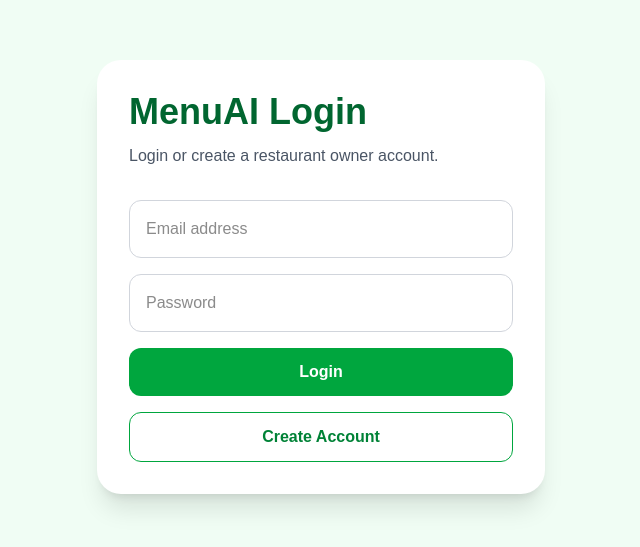
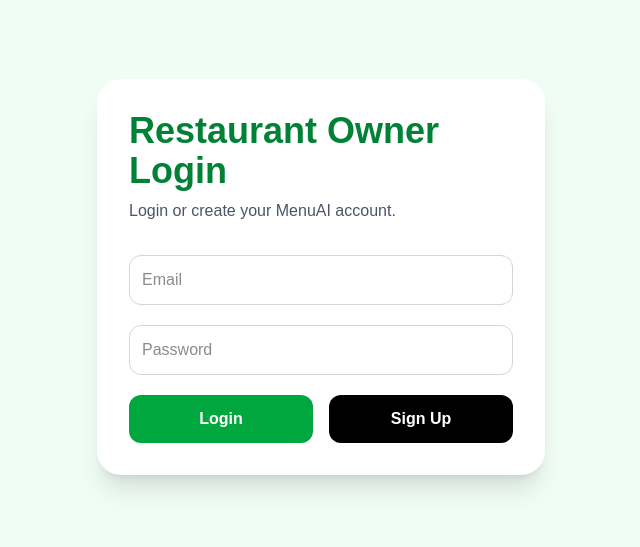
Before and after one commit to Real-me-in/menuai, a Next.js app: page /login in a window 1280 px wide. Shown: the part 123-670 px from the top of the page, without its empty margins (319-959 px from the left). Built offline with nearby package versions, Linux system fonts and the light colour scheme; no server answers.

Commit message:
Save menus under logged in user

```diff
--- a/app/login/page.tsx
+++ b/app/login/page.tsx
@@ -2,76 +2,109 @@
 
 import { useState } from "react";
 import { supabase } from "@/lib/supabase";
+import { useRouter } from "next/navigation";
 
 export default function LoginPage() {
+  const router = useRouter();
+
   const [email, setEmail] = useState("");
   const [password, setPassword] = useState("");
+  const [loading, setLoading] = useState(false);
+  const [message, setMessage] = useState("");
 
   async function signUp() {
+    try {
+      setLoading(true);
+      setMessage("");
+
       const { error } = await supabase.auth.signUp({
         email,
         password,
       });
 
       if (error) {
-      alert(error.message);
-    } else {
-      alert("Signup successful. Check your email if confirmation is required.");
+        setMessage(error.message);
+        return;
+      }
+
+      setMessage("Account created successfully.");
+    } finally {
+      setLoading(false);
     }
   }
 
   async function login() {
+    try {
+      setLoading(true);
+      setMessage("");
+
       const { error } = await supabase.auth.signInWithPassword({
         email,
         password,
       });
 
       if (error) {
-      alert(error.message);
-    } else {
-      window.location.href = "/dashboard";
+        setMessage(error.message);
+        return;
+      }
+
+      router.push("/");
+    } finally {
+      setLoading(false);
     }
   }
 
   return (
     <main className="flex min-h-screen items-center justify-center bg-green-50 px-6">
       <div className="w-full max-w-md rounded-3xl bg-white p-8 shadow-xl">
-        <h1 className="text-4xl font-bold text-green-800">MenuAI Login</h1>
+        <h1 className="text-4xl font-bold text-green-700">
+          Restaurant Owner Login
+        </h1>
 
-        <p className="mt-3 text-gray-600">
-          Login or create a restaurant owner account.
+        <p className="mt-2 text-gray-600">
+          Login or create your MenuAI account.
         </p>
 
-        <div className="mt-8 space-y-4">
+        <div className="mt-8 space-y-5">
           <input
             type="email"
-            placeholder="Email address"
-            className="w-full rounded-xl border border-gray-300 p-4"
+            placeholder="Email"
             value={email}
             onChange={(e) => setEmail(e.target.value)}
+            className="w-full rounded-xl border border-gray-300 p-3"
           />
 
           <input
             type="password"
             placeholder="Password"
-            className="w-full rounded-xl border border-gray-300 p-4"
             value={password}
             onChange={(e) => setPassword(e.target.value)}
+            className="w-full rounded-xl border border-gray-300 p-3"
           />
 
+          <div className="flex gap-4">
             <button
               onClick={login}
-            className="w-full rounded-xl bg-green-600 px-6 py-3 font-semibold text-white hover:bg-green-700"
+              disabled={loading}
+              className="flex-1 rounded-xl bg-green-600 px-6 py-3 font-semibold text-white hover:bg-green-700"
             >
               Login
             </button>
 
             <button
               onClick={signUp}
-            className="w-full rounded-xl border border-green-600 px-6 py-3 font-semibold text-green-700 hover:bg-green-50"
+              disabled={loading}
+              className="flex-1 rounded-xl bg-black px-6 py-3 font-semibold text-white"
             >
-            Create Account
+              Sign Up
             </button>
+          </div>
+
+          {message && (
+            <div className="rounded-xl bg-green-50 p-4 text-sm text-gray-700">
+              {message}
+            </div>
+          )}
         </div>
       </div>
     </main>
--- a/app/page.tsx
+++ b/app/page.tsx
@@ -2,6 +2,7 @@
 
 import { useState } from "react";
 import QRCode from "react-qr-code";
+import { supabase } from "@/lib/supabase";
 
 type MenuItem = {
   name: string;
@@ -25,22 +26,37 @@
   const [menuText, setMenuText] = useState("");
   const [menuData, setMenuData] = useState<MenuData | null>(null);
   const [rawResult, setRawResult] = useState("");
+  const [loading, setLoading] = useState(false);
   const [menuSlug, setMenuSlug] = useState("");
-  const [loading, setLoading] = useState(false);
 
   async function generateMenu() {
     try {
       setLoading(true);
       setMenuData(null);
       setRawResult("");
+      setMenuSlug("");
+
+      const {
+        data: { user },
+      } = await supabase.auth.getUser();
+
+      if (!user) {
+        alert("Please login first.");
+        return;
+      }
 
       const response = await fetch("/api/generate-menu", {
         method: "POST",
         headers: { "Content-Type": "application/json" },
-        body: JSON.stringify({ restaurantName, menuText }),
+        body: JSON.stringify({
+          restaurantName,
+          menuText,
+          userId: user.id,
+        }),
       });
 
       const data = await response.json();
+
       let resultText = data.result || "";
 
       resultText = resultText
@@ -56,10 +72,13 @@
       }
 
       const parsed = JSON.parse(resultText);
+
       setMenuData(parsed);
       setMenuSlug(data.slug);
     } catch (error) {
-      setRawResult("Could not convert JSON into menu cards. Try clicking Generate again.");
+      setRawResult(
+        "Could not convert JSON into menu cards. Try clicking Generate again."
+      );
     } finally {
       setLoading(false);
     }
@@ -68,7 +87,9 @@
   return (
     <main className="min-h-screen bg-green-50 px-6 py-10">
       <div className="mx-auto max-w-5xl">
-        <h1 className="text-4xl font-bold text-gray-900">Restaurant Dashboard</h1>
+        <h1 className="text-4xl font-bold text-gray-900">
+          Restaurant Dashboard
+        </h1>
 
         <p className="mt-2 text-gray-600">
           Paste your menu text and generate an AI-powered digital menu.
@@ -126,6 +147,7 @@
                       >
                         <div className="flex justify-between gap-4">
                           <h4 className="text-lg font-bold">{item.name}</h4>
+
                           <span className="font-bold text-green-700">
                             {item.price}
                           </span>
@@ -155,6 +177,7 @@
             </div>
           </div>
         )}
+
         {menuSlug && (
           <div className="mt-8 rounded-2xl bg-white p-6 shadow-lg">
             <h3 className="text-2xl font-bold text-gray-900">
@@ -179,6 +202,7 @@
             </div>
           </div>
         )}
+
         {rawResult && (
           <div className="mt-8 rounded-2xl bg-white p-6 shadow-lg">
             {rawResult}
```
Lines whose indentation alone changed are shown as unchanged.
